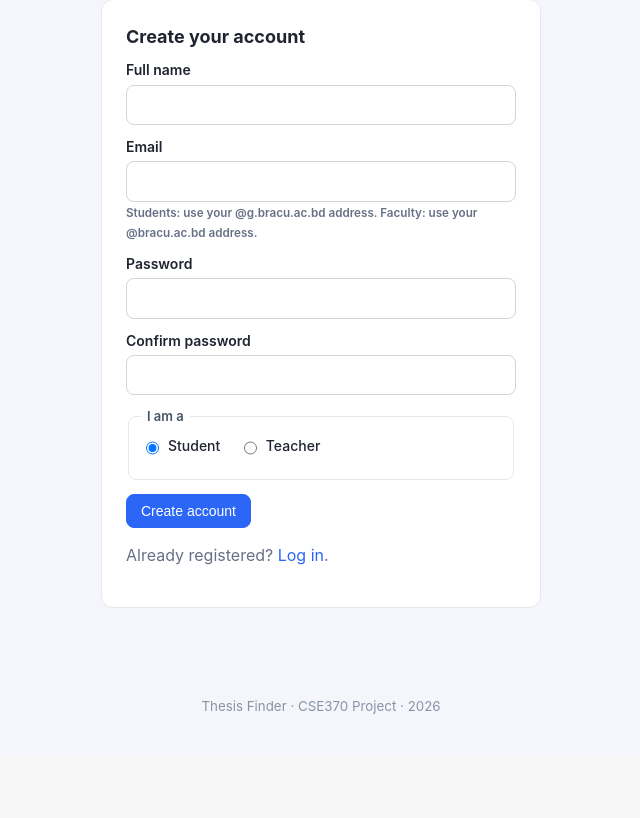
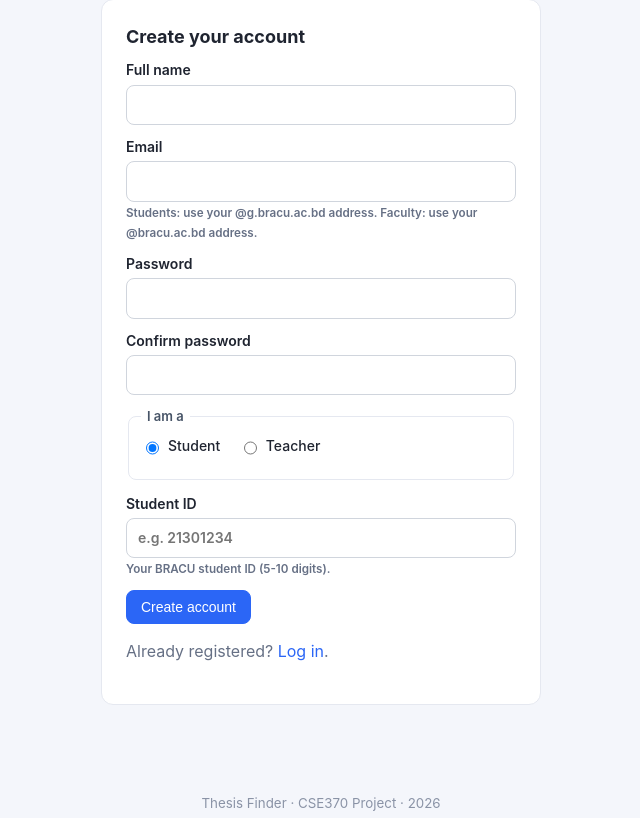
Before and after one commit to tah10mid/CSE370-PROJECT, a PHP site: page /auth/register.php in a window 1280 px wide. Shown: the part 100-918 px from the top of the page, without its empty margins (319-959 px from the left). Before the commit the page ends 814 px from the top, so only its background shows below. Run offline with PHP 8.4, Linux system fonts and the light colour scheme.

Commit message:
Make student_id user-input instead of auto-generated
- schema.sql: student_id is VARCHAR(20) PRIMARY KEY (no AUTO_INCREMENT)
- seed.sql: explicit BRACU-style IDs (21301001 / 21301002 / 21301003)
- auth/register.php:
  * adds Student ID input shown only when role = Student (toggled by
    inline JS that flips required + clears value when teacher is picked)
  * server-side validation: required for students, 5-10 digits, unique
  * INSERT INTO student now passes the user-typed student_id

```diff
--- a/auth/register.php
+++ b/auth/register.php
@@ -5,15 +5,16 @@ require_once __DIR__ . '/../includes/auth.php';
 if (is_logged_in()) redirect('/dashboard.php');
 
 $errors = [];
-$old = ['name' => '', 'email' => '', 'role' => 'student'];
+$old = ['name' => '', 'email' => '', 'role' => 'student', 'student_id' => ''];
 
 if ($_SERVER['REQUEST_METHOD'] === 'POST') {
-    $name     = trim($_POST['name'] ?? '');
-    $email    = trim($_POST['email'] ?? '');
-    $password = (string)($_POST['password'] ?? '');
-    $confirm  = (string)($_POST['confirm']  ?? '');
-    $role     = $_POST['role'] ?? 'student';
-    $old      = ['name' => $name, 'email' => $email, 'role' => $role];
+    $name       = trim($_POST['name'] ?? '');
+    $email      = trim($_POST['email'] ?? '');
+    $password   = (string)($_POST['password'] ?? '');
+    $confirm    = (string)($_POST['confirm']  ?? '');
+    $role       = $_POST['role'] ?? 'student';
+    $student_id = trim($_POST['student_id'] ?? '');
+    $old        = ['name' => $name, 'email' => $email, 'role' => $role, 'student_id' => $student_id];
 
     if ($name === '')                              $errors[] = 'Name is required.';
     if (!filter_var($email, FILTER_VALIDATE_EMAIL)) $errors[] = 'Valid email is required.';
@@ -31,6 +32,22 @@ if ($_SERVER['REQUEST_METHOD'] === 'POST') {
     }
     if ($role === 'teacher' && !$is_faculty_mail) {
         $errors[] = 'Faculty must register with their BRACU email (ending in @bracu.ac.bd).';
+    }
+
+    if ($role === 'student') {
+        if ($student_id === '') {
+            $errors[] = 'Student ID is required.';
+        } elseif (!preg_match('/^[0-9]{5,10}$/', $student_id)) {
+            $errors[] = 'Student ID must be 5-10 digits (your BRACU ID).';
+        } else {
+            $chk = $conn->prepare('SELECT student_id FROM student WHERE student_id = ?');
+            $chk->bind_param('s', $student_id);
+            $chk->execute();
+            if ($chk->get_result()->fetch_assoc()) {
+                $errors[] = 'That Student ID is already registered.';
+            }
+            $chk->close();
+        }
     }
 
     if (!$errors) {
@@ -57,8 +74,8 @@ if ($_SERVER['REQUEST_METHOD'] === 'POST') {
             $ins->close();
 
             if ($role === 'student') {
-                $s = $conn->prepare('INSERT INTO student (user_id, undergrad_flag, postgrad_flag) VALUES (?, 1, 0)');
-                $s->bind_param('i', $uid);
+                $s = $conn->prepare('INSERT INTO student (student_id, user_id, undergrad_flag, postgrad_flag) VALUES (?, ?, 1, 0)');
+                $s->bind_param('si', $student_id, $uid);
                 $s->execute();
                 $s->close();
             } else {
@@ -121,9 +138,36 @@ require __DIR__ . '/../includes/header.php';
                 Teacher
             </label>
         </fieldset>
+        <label data-only-for="student" <?= $old['role'] === 'teacher' ? 'hidden' : '' ?>>
+            Student ID
+            <input type="text" name="student_id" inputmode="numeric" pattern="[0-9]{5,10}"
+                   placeholder="e.g. 21301234"
+                   value="<?= h($old['student_id']) ?>">
+            <small class="muted">Your BRACU student ID (5-10 digits).</small>
+        </label>
         <button class="btn btn-primary" type="submit">Create account</button>
     </form>
     <p class="muted">Already registered? <a href="<?= url('/auth/login.php') ?>">Log in</a>.</p>
 </div>
 
+<script>
+(function () {
+    var radios = document.querySelectorAll('input[name="role"]');
+    var sidField = document.querySelector('[data-only-for="student"]');
+    var sidInput = sidField ? sidField.querySelector('input') : null;
+    function sync() {
+        var role = document.querySelector('input[name="role"]:checked');
+        var isStudent = role && role.value === 'student';
+        if (!sidField) return;
+        sidField.hidden = !isStudent;
+        if (sidInput) {
+            sidInput.required = isStudent;
+            if (!isStudent) sidInput.value = '';
+        }
+    }
+    radios.forEach(function (r) { r.addEventListener('change', sync); });
+    sync();
+})();
+</script>
+
 <?php require __DIR__ . '/../includes/footer.php'; ?>
--- a/sql/schema.sql
+++ b/sql/schema.sql
@@ -20,7 +20,7 @@ CREATE TABLE user (
 
 -- student ISA user
 CREATE TABLE student (
-    student_id                  INT AUTO_INCREMENT PRIMARY KEY,
+    student_id                  VARCHAR(20) PRIMARY KEY,
     user_id                     INT NOT NULL UNIQUE,
     cgpa                        DECIMAL(3,2),
     preferable_coding_language  VARCHAR(80),
```
Also changed, not shown: sql/seed.sql (+4 -4 lines).
